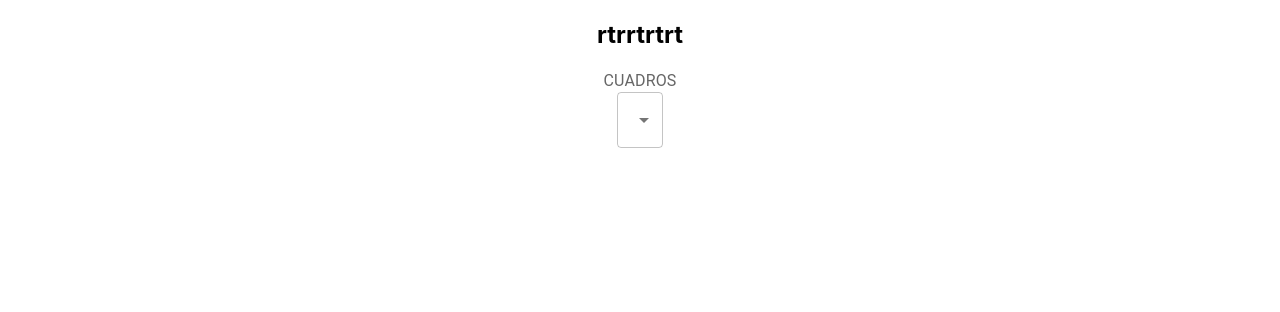
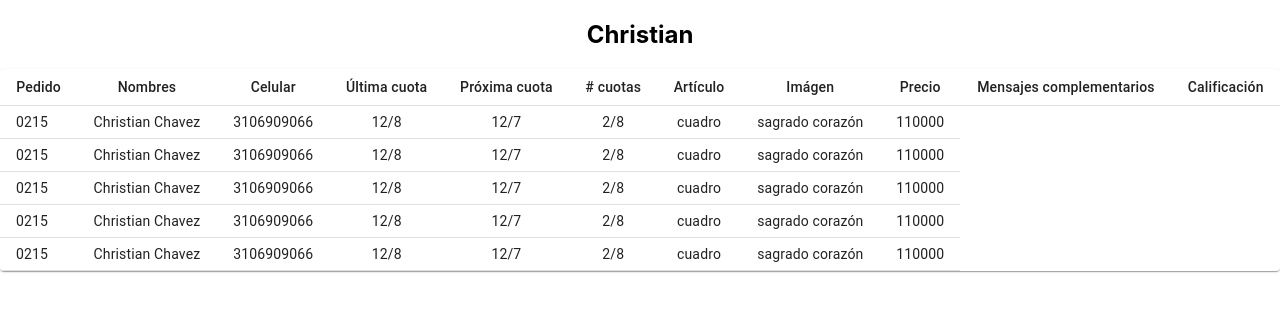
Before and after one commit to ChristiancChavez/galery-Chrisans, a React (Create React App) app: page / in a window 1280 px wide. Shown: the top 312 px of the page. Built offline with nearby package versions, Linux system fonts and the light colour scheme.

Commit message:
Enhance Calendar  component
add features to solve inconvenient on Calendar component when it's rendering.

```diff
--- a/src/App.js
+++ b/src/App.js
@@ -1,13 +1,17 @@
-import './App.css';
-import Dropdown from './components/atoms/Dropdown.tsx';
+import "./App.css";
+import TableGalery from "./components/atoms/TableContainer.tsx";
 
 function App() {
-  const items = [{value: 'Sagrado corazón', itemId: 5, name: 'Sagrado corazón'},{value: 'misericordioso', itemId: 3, name: 'misericordioso'},
-{value: 'Sagrada familia', itemId: 4, name: 'Sagrada familia'},{value: 'Guadalupe', itemId: 8, name: 'Guadalupe'}];
+  const items = [
+    { value: "Sagrado corazón", itemId: 5, name: "Sagrado corazón" },
+    { value: "misericordioso", itemId: 3, name: "misericordioso" },
+    { value: "Sagrada familia", itemId: 4, name: "Sagrada familia" },
+    { value: "Guadalupe", itemId: 8, name: "Guadalupe" },
+  ];
   return (
     <div className="App">
-        <h2>rtrrtrtrt</h2>
-        <Dropdown items={items} label='CUADROS' id={5} testId='CUADROS' />
+      <h2>Christian</h2>
+      <TableGalery />
     </div>
   );
 }
--- a/src/components/atoms/Calendar.tsx
+++ b/src/components/atoms/Calendar.tsx
@@ -23,7 +23,6 @@ const Calendar = ({testId, label}:calendarTypes) => {
           setValue(newValue);
         }}
         renderInput={(params) => <TextField {...params} />}
-        role='date_picker'
       />
     </LocalizationProvider>
   );
--- a/src/components/atoms/Dropdown.tsx
+++ b/src/components/atoms/Dropdown.tsx
@@ -1,5 +1,5 @@
 import React, {useState} from 'react';
-import { Select, MenuItem, FormControl, InputLabel, SelectChangeEvent  } from '@mui/material';
+import { Select, MenuItem, InputLabel, SelectChangeEvent  } from '@mui/material';
 
 type selectTypes = {
   label: string,
@@ -29,7 +29,7 @@ const Dropdown = ({label, id, testId, items}: selectTypes) => {
         aria-label={`Selecciona ${label}`}
       >
         {
-          items.map(item => <option  className='menuItem' value={item.value} data-testId={'menuItem'} key={item.itemId} aria-label={item.name}>{item.name}</option>)
+          items.map(item => <MenuItem  className='menuItem' value={item.value} data-testId={'menuItem'} key={item.itemId} aria-label={item.name}>{item.name}</MenuItem>)
         }
       </Select>
     </>
--- /dev/null
+++ b/src/components/atoms/TableContainer.tsx
@@ -0,0 +1,234 @@
+import React from "react";
+//import Collapse from "@mui/material/Collapse";
+//import IconButton from "@mui/material/IconButton";
+import {
+  Paper,
+  Table,
+  TableBody,
+  TableCell,
+  TableContainer,
+  TableHead,
+  TableRow ,
+} from "@mui/material";
+import { v4 as uuid } from "uuid";
+//import KeyboardAr  DownIcon from "@mui/icons-material/KeyboardAr  Down";
+//import KeyboardAr  UpIcon from "@mui/icons-material/KeyboardAr  Up";
+
+const TableGalery = () => {
+  const cells = [
+    { title: "Pedido", id: uuid() },
+    { title: "Nombres", id: uuid() },
+    { title: "Celular", id: uuid() },
+    { title: "Última cuota", id: uuid() },
+    { title: "Próxima cuota", id: uuid() },
+    { title: "# cuotas", id: uuid() },
+    { title: "Artículo", id: uuid() },
+    { title: "Imágen", id: uuid() },
+    { title: "Precio", id: uuid() },
+    { title: "Mensajes complementarios", id: uuid() },
+    { title: "Calificación", id: uuid() },
+  ];
+
+  function createData(
+    receipt: string,
+    id: string,
+    names: string,
+    phone: number,
+    last_payment: string,
+    previous_payment: string,
+    payments: string,
+    category: string,
+    image: string,
+    price: number,
+    //complementary_messages: object[],
+  ) {
+    return {
+      receipt,
+      id,
+      names,
+      phone,
+      last_payment,
+      previous_payment,
+      payments,
+      category,
+      image,
+      price,
+      //complementary_messages
+    };
+  }
+
+  const rows = [
+    createData("0215", uuid(), "Christian Chavez", 3106909066, '12/8', '12/7', '2/8', "cuadro", "sagrado corazón", 110000 ),
+    createData("0215", uuid(), "Christian Chavez", 3106909066, '12/8', '12/7', '2/8', "cuadro", "sagrado corazón", 110000 ),
+    createData("0215", uuid(), "Christian Chavez", 3106909066, '12/8', '12/7', '2/8', "cuadro", "sagrado corazón", 110000 ),
+    createData("0215", uuid(), "Christian Chavez", 3106909066, '12/8', '12/7', '2/8', "cuadro", "sagrado corazón", 110000 ),
+    createData("0215", uuid(), "Christian Chavez", 3106909066, '12/8', '12/7', '2/8', "cuadro", "sagrado corazón", 110000 ),
+  ];
+  // const users = [
+  //   {
+  //     receipt: "0215",
+  //     id: uuid(),
+  //     names: "Christian Chávez",
+  //     phone: "3106909066",
+  //     last_payment: "12/8",
+  //     previous_payment: "12/8",
+  //     payments: "2/8",
+  //     category: "cuadro",
+  //     image: "sagrado corazón",
+  //     price: 110.000,
+  //     complementary_messages:[
+  //       {
+  //         autor: "Stella",
+  //         messsage:
+  //           "lorem ipsum lorem ipsum lorem ipsum lorem ipsum lorem ipsum lorem ipsum",
+  //         date: "Junio-1-21",
+  //       },
+  //       {
+  //         autor: "Rogelio",
+  //         messsage:
+  //           "lorem ipsum lorem ipsum lorem ipsum lorem ipsum lorem ipsum lorem ipsum lorem ipsum lorem ipsum",
+  //         date: "Enero-19-22",
+  //       },
+  //       {
+  //         autor: "Enrique",
+  //         messsage:
+  //           "lorem ipsum lorem ipsum lorem ipsum lorem ipsum lorem ipsum lorem ipsum lorem ipsum lorem ipsum",
+  //         date: "Abril-30-22",
+  //       },
+  //       {
+  //         autor: "Stella",
+  //         messsage:
+  //           "lorem ipsum lorem ipsum lorem ipsum lorem ipsum lorem ipsum lorem ipsum lorem ipsum lorem ipsum",
+  //         date: "Mayo-2-22",
+  //       }
+  //     ],
+  //     calification: "",
+  //   },
+  //   {
+  //     receipt: "8754",
+  //     id: uuid(),
+  //     names: "Camilo Herrera",
+  //     phone: "3106954786",
+  //     last_payment: "2/7",
+  //     previous_payment: "12/8",
+  //     payments: "4/10",
+  //     category: "marmolina",
+  //     image: "cena color",
+  //     price: 400.000,
+  //     complementary_messages:[
+  //       {
+  //         autor: "Stella",
+  //         messsage:
+  //           "lorem ipsum lorem ipsum lorem ipsum lorem ipsum lorem ipsum lorem ipsum lorem ipsum lorem ipsum",
+  //         date: "Junio-1-21",
+  //       },
+  //       {
+  //         autor: "Rogelio",
+  //         messsage:
+  //           "lorem ipsum lorem ipsum lorem ipsum lorem ipsum lorem ipsum lorem ipsum lorem ipsum lorem ipsum",
+  //         date: "Enero-19-22",
+  //       },
+  //       {
+  //         autor: "Enrique",
+  //         messsage:
+  //           "lorem ipsum lorem ipsum lorem ipsum lorem ipsum lorem ipsum lorem ipsum lorem ipsum lorem ipsum",
+  //         date: "Abril-30-22",
+  //       },
+  //       {
+  //         autor: "Stella",
+  //         messsage:
+  //           "lorem ipsum lorem ipsum lorem ipsum lorem ipsum lorem ipsum lorem ipsum lorem ipsum lorem ipsum",
+  //         date: "Mayo-2-22",
+  //       }
+  //     ],
+  //     calification: "",
+  //   },
+  //   {
+  //     receipt: "7820",
+  //     id: uuid(),
+  //     names: "Rodrgio Perez",
+  //     phone: "3116529087",
+  //     last_payment: "30/3",
+  //     previous_payment: "1/2",
+  //     payments: "5/10",
+  //     category: "marmolina",
+  //     image: "sagrada familia",
+  //     price: 240.000,
+  //     complementary_messages:[
+  //       {
+  //         autor: "Stella",
+  //         messsage:
+  //           "lorem ipsum lorem ipsum lorem ipsum lorem ipsum lorem ipsum lorem ipsum lorem ipsum lorem ipsum",
+  //         date: "Junio-1-21",
+  //       },
+  //       {
+  //         autor: "Rogelio",
+  //         messsage:
+  //           "lorem ipsum lorem ipsum lorem ipsum lorem ipsum lorem ipsum lorem ipsum lorem ipsum lorem ipsum",
+  //         date: "Enero-19-22",
+  //       },
+  //       {
+  //         autor: "Enrique",
+  //         messsage:
+  //         "lorem ipsum lorem ipsum lorem ipsum lorem ipsum lorem ipsum lorem ipsum lorem ipsum lorem ipsum",
+  //         date: "Abril-30-22",
+  //       },
+  //       {
+  //         autor: "Stella",
+  //         messsage:
+  //         "lorem ipsum lorem ipsum lorem ipsum lorem ipsum lorem ipsum lorem ipsum lorem ipsum lorem ipsum",
+  //         date: "Mayo-2-22",
+  //       }
+  //     ],
+  //     calification: "",
+  //   }
+  // ]
+
+  return (
+    <TableContainer component={Paper}>
+      <Table sx={{ minWidth: 650 }} size="small" aria-label="a dense table">
+        <TableHead>
+          <TableRow>
+            {cells.map(cell => <TableCell align="center" key={cell.id} id={cell.id}>{cell.title}</TableCell>)}
+          </TableRow>
+        </TableHead>
+        <TableBody>
+            {rows.map( row  => {
+              const {receipt, id, names, phone, last_payment, previous_payment, payments, category, image, price} =  row;
+              return (
+                <TableRow key={id} >
+                  <TableCell component="th" scope="row">
+                    {receipt}
+                  </TableCell>
+                  <TableCell align="center">{names}</TableCell>
+                  <TableCell align="center">{phone}</TableCell>
+                  <TableCell align="center">{last_payment}</TableCell>
+                  <TableCell align="center">{previous_payment}</TableCell>
+                  <TableCell align="center">{payments}</TableCell>
+                  <TableCell align="center">{category}</TableCell>
+                  <TableCell align="center">{image}</TableCell>
+                  <TableCell align="center">{price}</TableCell>
+                </TableRow>
+                // <TableRow>
+                //   <TableCell component="th" scope="  " key={id}>{receipt}</TableCell>
+                //   <TableCell align="center" key={`${id}-${names}`}>{names}</TableCell>
+                //   <TableCell align="center" key={`${id}-${phone}`}>{phone}</TableCell>
+                //   <TableCell align="center" key={`${id}-${last_payment}`}>{last_payment}</TableCell>
+                //   <TableCell align="center" key={`${id}-${previous_payment}`}>{previous_payment}</TableCell>
+                //   <TableCell align="center" key={`${id}-${payments}`}>{payments}</TableCell>
+                //   <TableCell align="center" key={`${id}-${category}`}>{category}</TableCell>
+                //   <TableCell align="center" key={`${id}-${image}`}>{image}</TableCell>
+                //   <TableCell align="center" key={`${id}-${price}`}>{price}</TableCell>
+                //   <TableCell align="center" key={`${id}-${complementary_messages}`}>{complementary_messages}</TableCell>
+                //   <TableCell align="center" key={`${id}-${calification}`}>{calification}</TableCell>
+                // </TableRow>
+              )
+              }
+            )}
+        </TableBody>
+      </Table>
+    </TableContainer>
+  );
+};
+
+export default TableGalery;
```
Also changed, not shown: package.json (+6 -2 lines), src/components/atoms/Paragraph.tsx (added, +16 -0 lines), .eslintrc.js, 1 other file (tests, documents, lock files or other folders).
